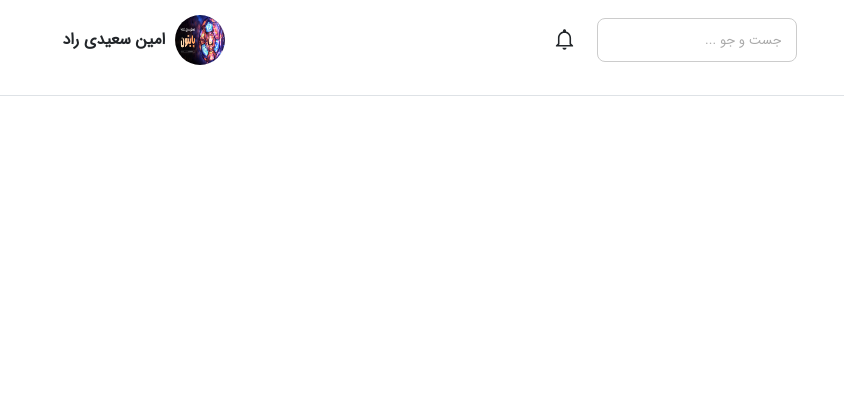
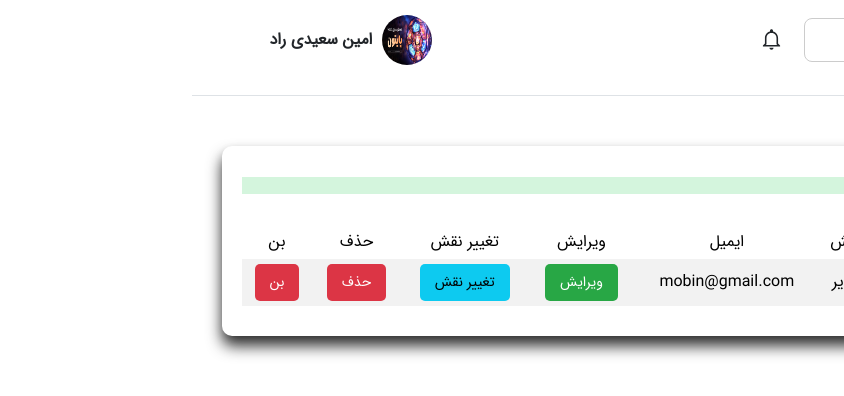
Before and after one commit to jalil-jj/MyProject, a React (Create React App) app: page /p-admin/users in a window 1280 px wide. Shown: the top 396 px of the page, without its empty margins (436-1280 px from the left). Built offline with nearby package versions, Linux system fonts and the light colour scheme.

Commit message:
Admin Usres Page

```diff
--- /dev/null
+++ b/src/Pages/AdminPanel/AdminUsers/AdminUsers.js
@@ -0,0 +1,48 @@
+import React from 'react'
+import './AdminUsers.css'
+import Table from 'react-bootstrap/Table';
+
+
+export default function AdminUsers() {
+    return (
+        <div className='px-5 mb-5'>
+            <div className='data-table'>
+                <h2 className='title mb-5'>لیست کاربر ها</h2>
+                <Table striped bordered hover>
+                    <thead>
+                        <tr>
+                            <th>شناسه</th>
+                            <th>نام و نام خانوادگی</th>
+                            <th>نقش</th>
+                            <th>ایمیل</th>
+                            <th>ویرایش</th>
+                            <th>تغییر نقش</th>
+                            <th>حذف</th>
+                            <th>بن</th>
+                        </tr>
+                    </thead>
+                    <tbody>
+                        <tr>
+                            <td>1</td>
+                            <td>مبین جابری</td>
+                            <td>مدیر</td>
+                            <td>mobin@gmail.com</td>
+                            <td>
+                                <button className='btn btn-success'>ویرایش</button>
+                            </td>
+                            <td>
+                                <button className='btn btn-info'>تغییر نقش</button>
+                            </td>
+                            <td>
+                                <button className='btn btn-danger'>حذف</button>
+                            </td>
+                            <td>
+                                <button className='btn btn-danger'>بن</button>
+                            </td>
+                        </tr>
+                    </tbody>
+                </Table>
+            </div>
+        </div>
+    )
+}
--- a/src/routes.js
+++ b/src/routes.js
@@ -10,6 +10,7 @@ import CourseCategory from './Pages/CourseCategory/CourseCategory'
 import AdminCourses from './Pages/AdminPanel/AdminCourses/AdminCourses'
 import AdminPanel from './Pages/AdminPanel/index'
 import Sessions from "./Pages/AdminPanel/Sessions/Sessions";
+import AdminUsers from "./Pages/AdminPanel/AdminUsers/AdminUsers";
 
 
 
@@ -27,7 +28,8 @@ const routes = [
         path : '/p-admin/*' ,
         element : <AdminPanel /> , children : [
             {path : 'courses' , element : <AdminCourses/>},
-            {path : 'sessions' , element : <Sessions/>}
+            {path : 'sessions' , element : <Sessions/>},
+            {path : 'users' , element : <AdminUsers/>}
         ]
     }
 
```
Also changed, not shown: src/Pages/AdminPanel/AdminUsers/AdminUsers.css (added).
